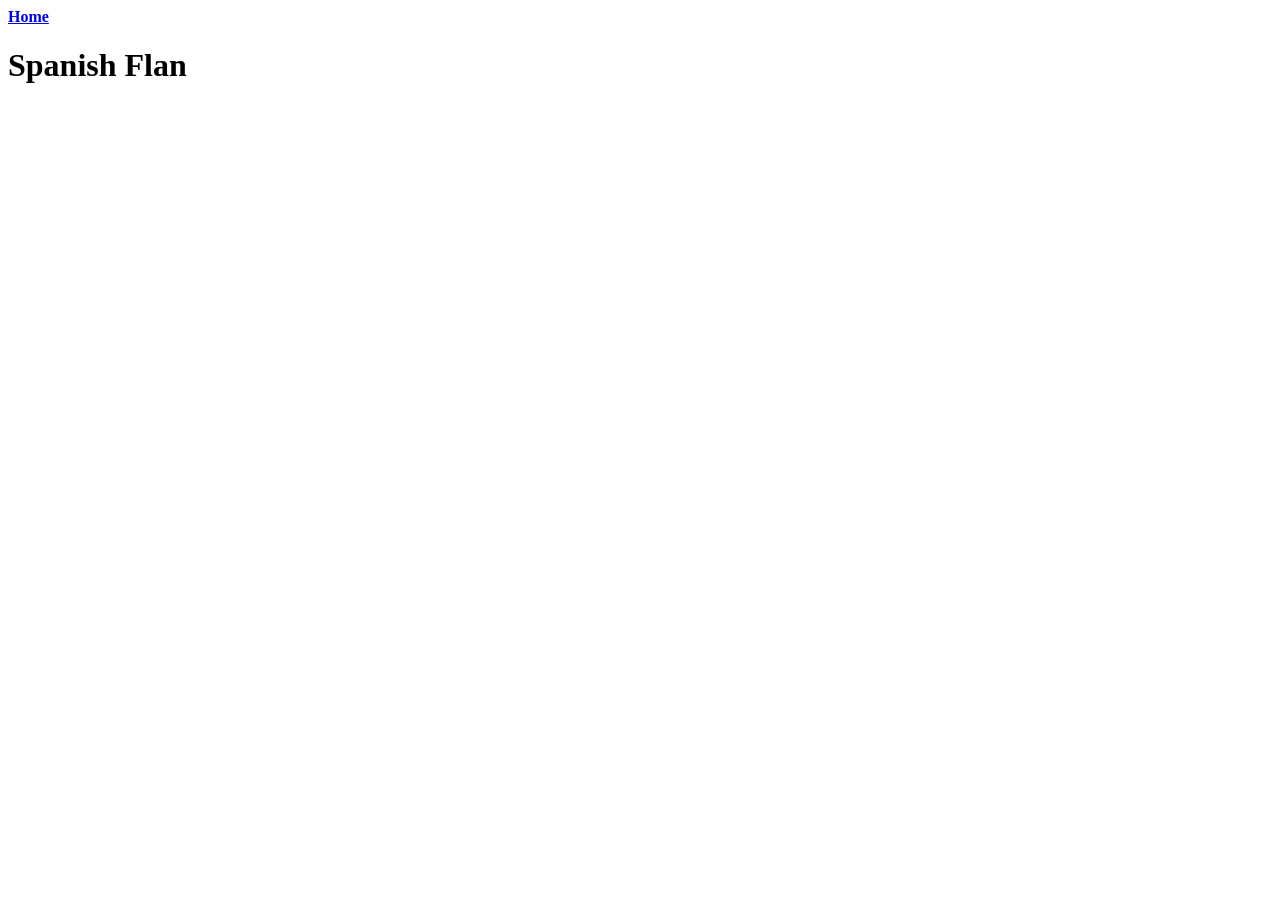
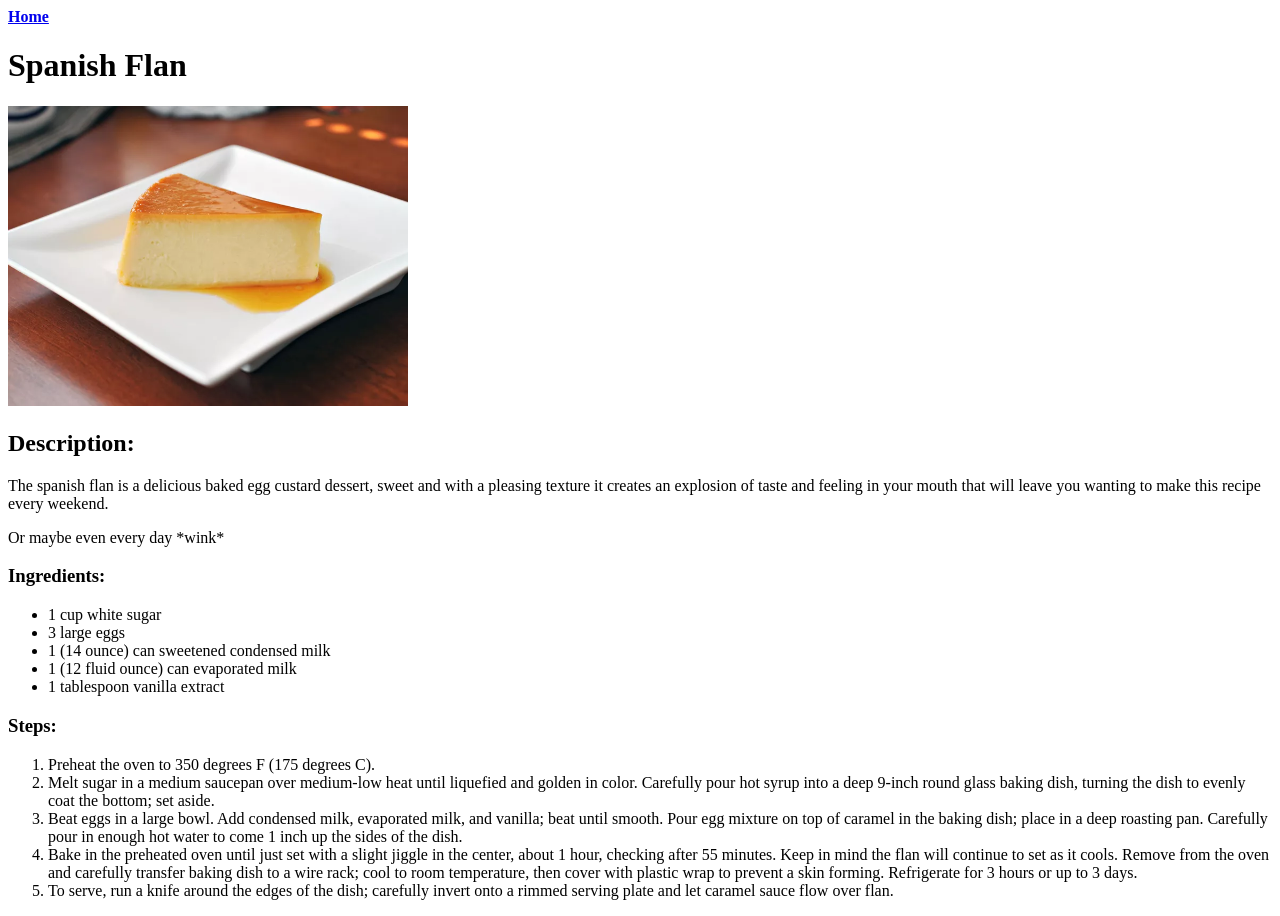
Before and after one commit to Lubesale/odin-recipes, a plain HTML site: page recipes/spanish-flan.html in a window 1280 px wide. Before the commit the page ends 800 px from the top, so only its background shows below. Drawn offline with Linux system fonts and the light colour scheme.

Commit message:
Add flan image an edit spanish-flan.html
Added an image of a finished flan and linked to it in the
spanish-flan.html, then added the description, ingredientes and
steps to it to complete de recipe page.

```diff
--- a/recipes/spanish-flan.html
+++ b/recipes/spanish-flan.html
@@ -7,5 +7,43 @@
     <body>
         <a href="../index.html"><strong>Home</strong></a>
         <h1>Spanish Flan</h1>
+        <img src="../images/spanish-flan.jpg" width="400" height="300">
+        <h2>Description:</h2>
+        <p>
+            The spanish flan is a delicious baked egg custard dessert, sweet and with a pleasing
+            texture it creates an explosion of taste and feeling in your mouth that will leave
+            you wanting to make this recipe every weekend.
+        </p>
+        <p>
+            Or maybe even every day *wink*
+        </p>
+        <h3>Ingredients:</h3>
+        <ul>
+            <li>1 cup white sugar</li>
+            <li>3 large eggs</li>
+            <li>1 (14 ounce) can sweetened condensed milk</li>
+            <li>1 (12 fluid ounce) can evaporated milk</li>
+            <li>1 tablespoon vanilla extract</li>
+        </ul>
+        <h3>Steps:</h3>
+        <ol>
+            <li>Preheat the oven to 350 degrees F (175 degrees C).</li>
+            <li>Melt sugar in a medium saucepan over medium-low heat until
+                liquefied and golden in color.
+                Carefully pour hot syrup into a deep 9-inch round glass baking dish,
+                turning the dish to evenly coat the bottom; set aside.</li>
+            <li>Beat eggs in a large bowl. Add condensed milk, evaporated milk, and vanilla;
+                beat until smooth. Pour egg mixture on top of caramel in the baking dish;
+                place in a deep roasting pan. Carefully pour in enough hot water to come 1 inch
+                 up the sides of the dish.</li>
+            <li>Bake in the preheated oven until just set with a slight jiggle in the center,
+                about 1 hour, checking after 55 minutes. Keep in mind the flan will continue
+                to set as it cools. Remove from the oven and carefully transfer baking dish to
+                a wire rack; cool to room temperature, then cover with plastic wrap to prevent
+                a skin forming. Refrigerate for 3 hours or up to 3 days.</li>
+            <li>To serve, run a knife around the edges of the dish;
+                carefully invert onto a rimmed serving plate and let caramel sauce flow over
+                 flan.</li>
+        </ol>
     </body>
 </html>
```
Also changed, not shown: images/spanish-flan.jpg (added).
